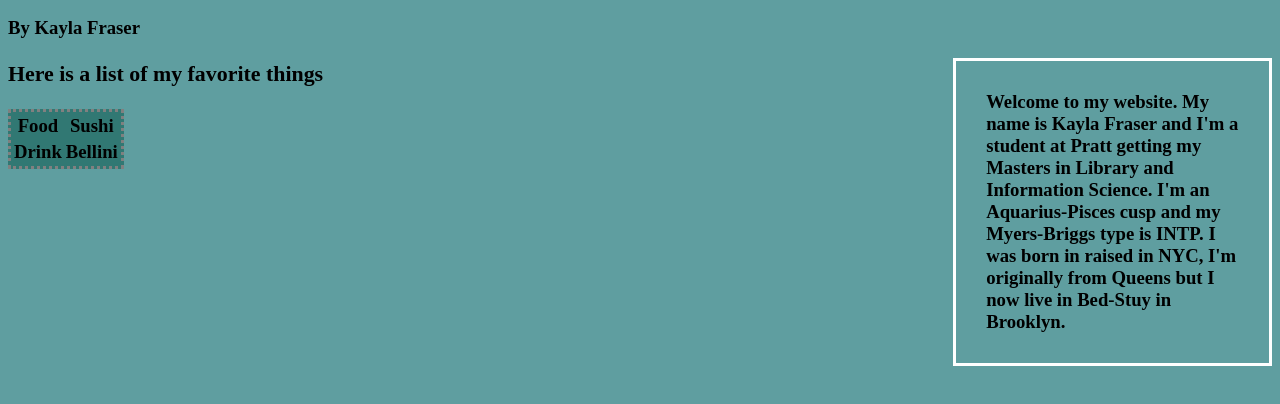
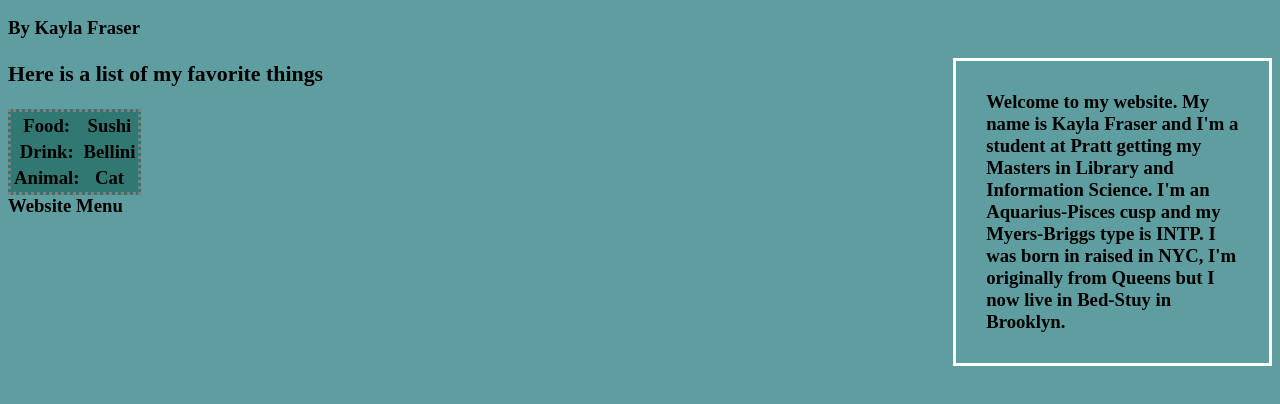
Before and after one commit to kfraser98/info654, a plain HTML site: page hello.html in a window 1280 px wide. Shown: the part 110-514 px from the top of the page. Drawn offline with Linux system fonts and the light colour scheme.

Commit message:
Update hello.html

```diff
--- a/hello.html
+++ b/hello.html
@@ -22,12 +22,15 @@ Welcome to my website. My name is Kayla Fraser and I'm a student at Pratt gettin
   <div>
   <h3> Here is a list of my favorite things </h3>
 <table id="table">
-<tr><td> Food </td> <td> Sushi </td></tr>
-  <tr><td>Drink</td><td>Bellini</td></tr>
+<tr><td> Food: </td> <td> Sushi </td></tr>
+  <tr><td>Drink: </td><td>Bellini</td></tr>
+  <tr><td> Animal:</td><td>Cat</td></tr>
 
 </table>
   </div>
-
+</div id="p2">
+  <p2> Website Menu </p2>
+</div>
 </body>
 
 </html>
```
